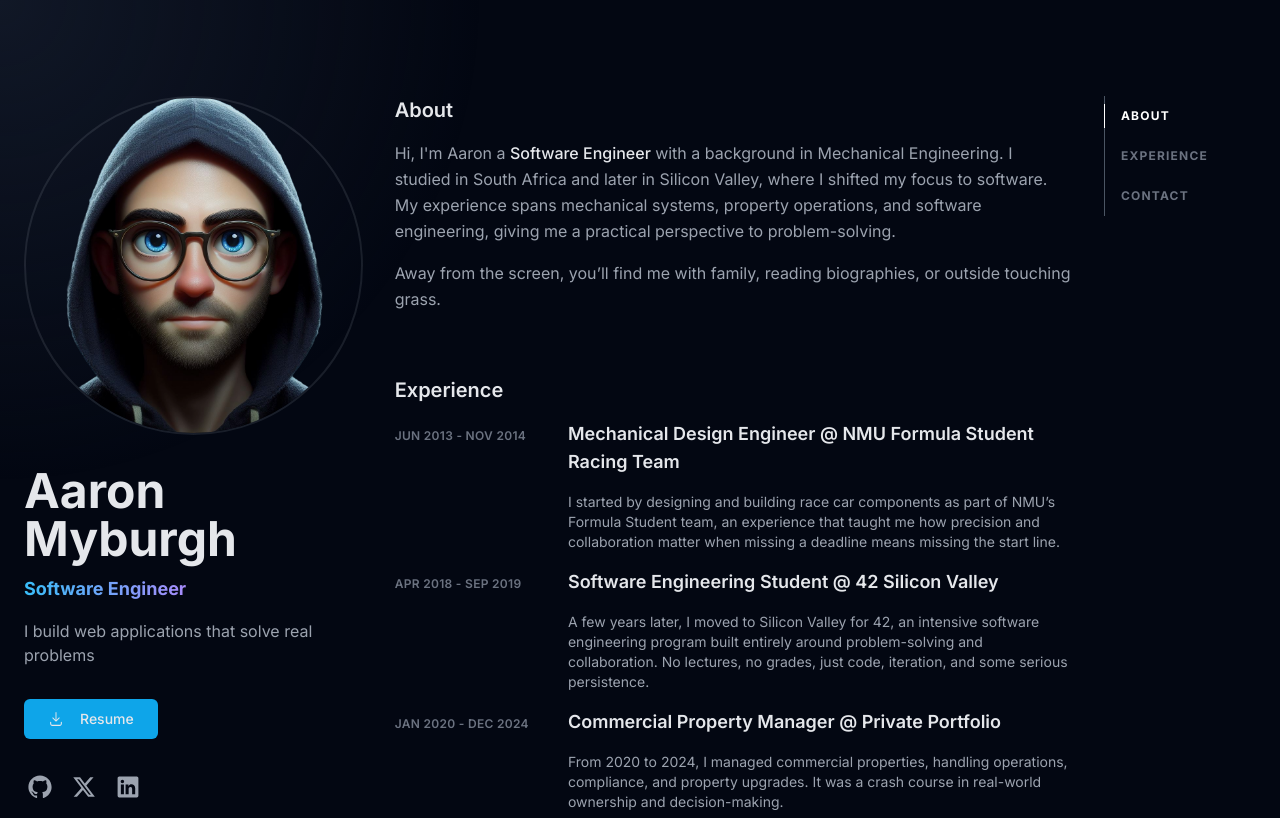
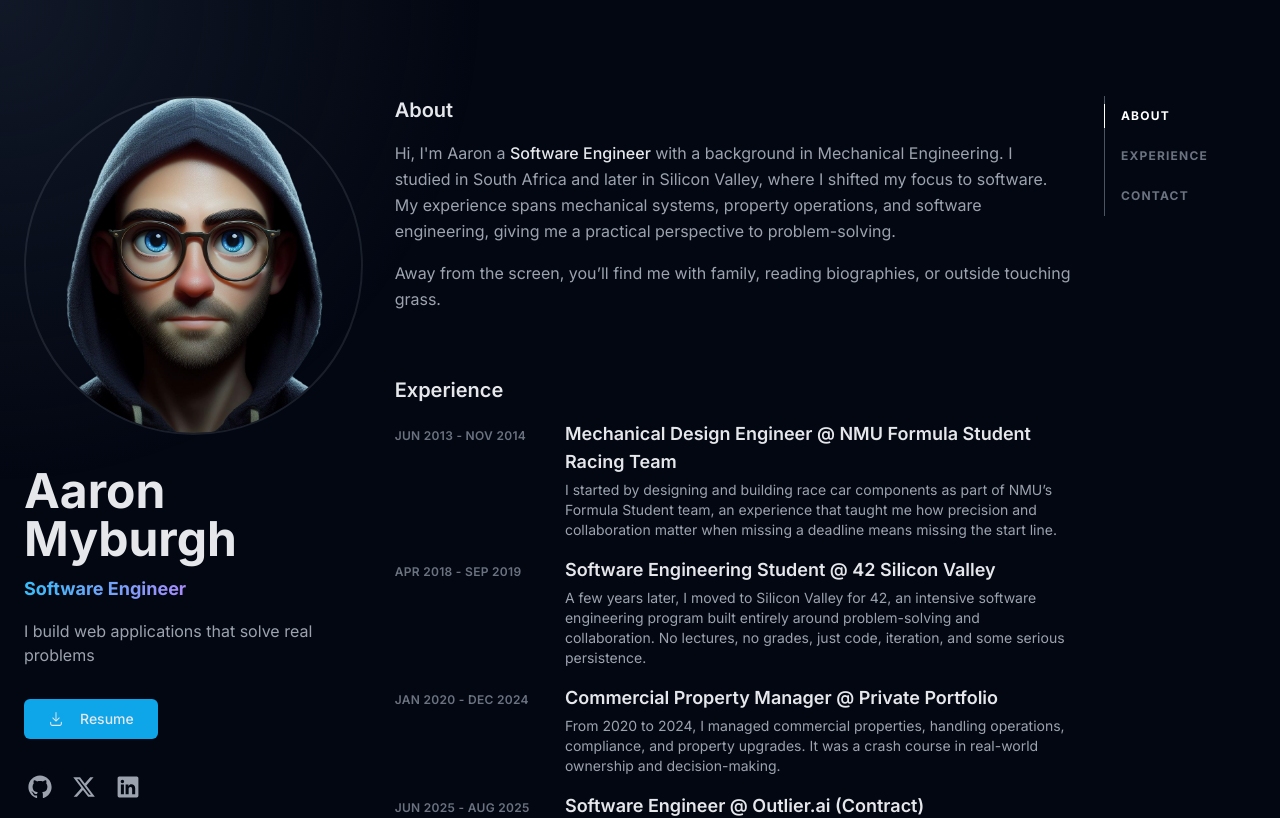
Before and after one commit to amyburgh/my-site, a Next.js app: page / in a window 1280 px wide. Shown: the top 818 px of the page. Built offline with nearby package versions, Linux system fonts and the light colour scheme.

Commit message:
Update npm modules and next 14 to next 16

```diff
--- a/components/Experience.tsx
+++ b/components/Experience.tsx
@@ -62,7 +62,7 @@ const Experience: React.FC = () => {
       <div className='mb-4'>
         {data.map((job) => (
           <div
-            className='mb-4 grid grid-cols-1 lg:grid-cols-4 lg:gap-4'
+            className='mb-4 grid grid-cols-1 lg:grid-cols-4 lg:gap-1'
             key={job.company}
           >
             <p className='order-2 mb-2 mt-2 w-auto text-xs font-semibold uppercase tracking-wide text-gray-500 lg:order-1 lg:col-span-1 lg:row-span-2'>
@@ -71,7 +71,7 @@ const Experience: React.FC = () => {
             <h4 className='order-1 text-lg font-semibold text-gray-200 lg:order-2 lg:col-span-3'>
               {job.position} @ {job.company}
             </h4>
-            <p className='order-3 mt-2 text-sm text-gray-400 lg:col-span-3 lg:mt-0'>
+            <p className='order-3 mt-0 text-sm text-gray-400 lg:col-span-3 lg:mt-0'>
               {job.description}
             </p>
           </div>
--- a/components/Spotlight.tsx
+++ b/components/Spotlight.tsx
@@ -1,6 +1,6 @@
 'use client';
 
-import React, { useState } from 'react';
+import React, { useState, useEffect } from 'react';
 import { useTheme } from 'next-themes';
 
 interface Props {
@@ -9,11 +9,10 @@ interface Props {
 
 const Spotlight: React.FC<Props> = ({ children }) => {
   const [position, setPosition] = useState({ x: 0, y: 0 });
-  const { theme } = useTheme();
-  const [mounted, setMounted] = React.useState(false);
+  const { resolvedTheme } = useTheme();
+  const [mounted, setMounted] = useState(false);
 
-  React.useEffect(() => setMounted(true), []);
-  if (!mounted) return null;
+  useEffect(() => setMounted(true), []);
 
   const handleMouseMove = (event: React.MouseEvent) => {
     setPosition({
@@ -24,15 +23,17 @@ const Spotlight: React.FC<Props> = ({ children }) => {
 
   return (
     <div onMouseMove={handleMouseMove} className='relative'>
-      <div
-        className='pointer-events-none fixed inset-0 -z-30 transition duration-300'
-        style={{
-          background:
-            theme === 'dark'
-              ? `radial-gradient(600px at ${position.x}px ${position.y}px, #111827, transparent 80%)` // #111827 is the bg-gray-900 color
-              : `radial-gradient(600px at ${position.x}px ${position.y}px, #f9fafb, transparent 80%)`, // #f9fafb is the bg-gray-50 color
-        }}
-      ></div>
+      {mounted && (
+        <div
+          className='pointer-events-none fixed inset-0 -z-30 transition duration-300'
+          style={{
+            background:
+              resolvedTheme === 'dark'
+                ? `radial-gradient(600px at ${position.x}px ${position.y}px, #111827, transparent 80%)`
+                : `radial-gradient(600px at ${position.x}px ${position.y}px, #f9fafb, transparent 80%)`,
+          }}
+        />
+      )}
       {children}
     </div>
   );
--- a/components/theme-provider.tsx
+++ b/components/theme-provider.tsx
@@ -2,7 +2,8 @@
 
 import * as React from 'react';
 import { ThemeProvider as NextThemesProvider } from 'next-themes';
-import { type ThemeProviderProps } from 'next-themes/dist/types';
+
+type ThemeProviderProps = React.ComponentProps<typeof NextThemesProvider>;
 
 export function ThemeProvider({ children, ...props }: ThemeProviderProps) {
   return <NextThemesProvider {...props}>{children}</NextThemesProvider>;
```
Also changed, not shown: package.json (+11 -11 lines), tsconfig.json (+19 -5 lines), 1 other file (tests, documents, lock files or other folders).
